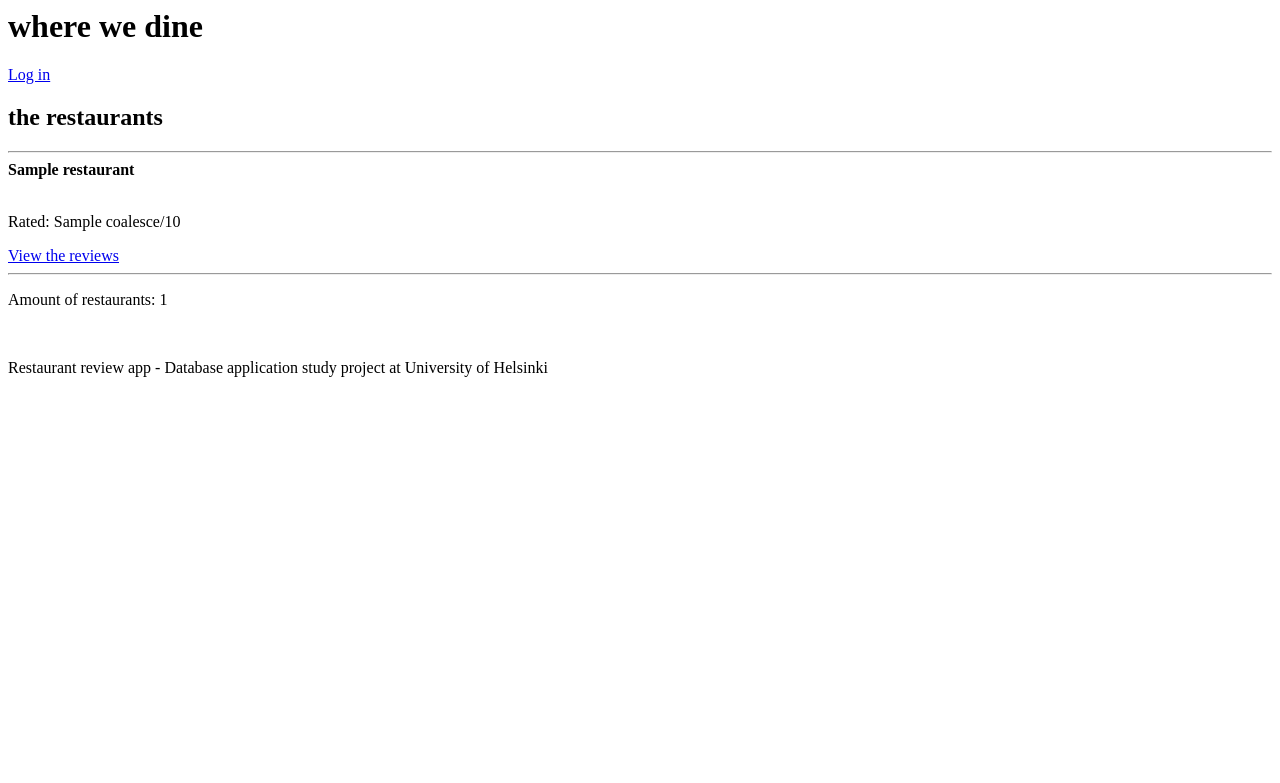
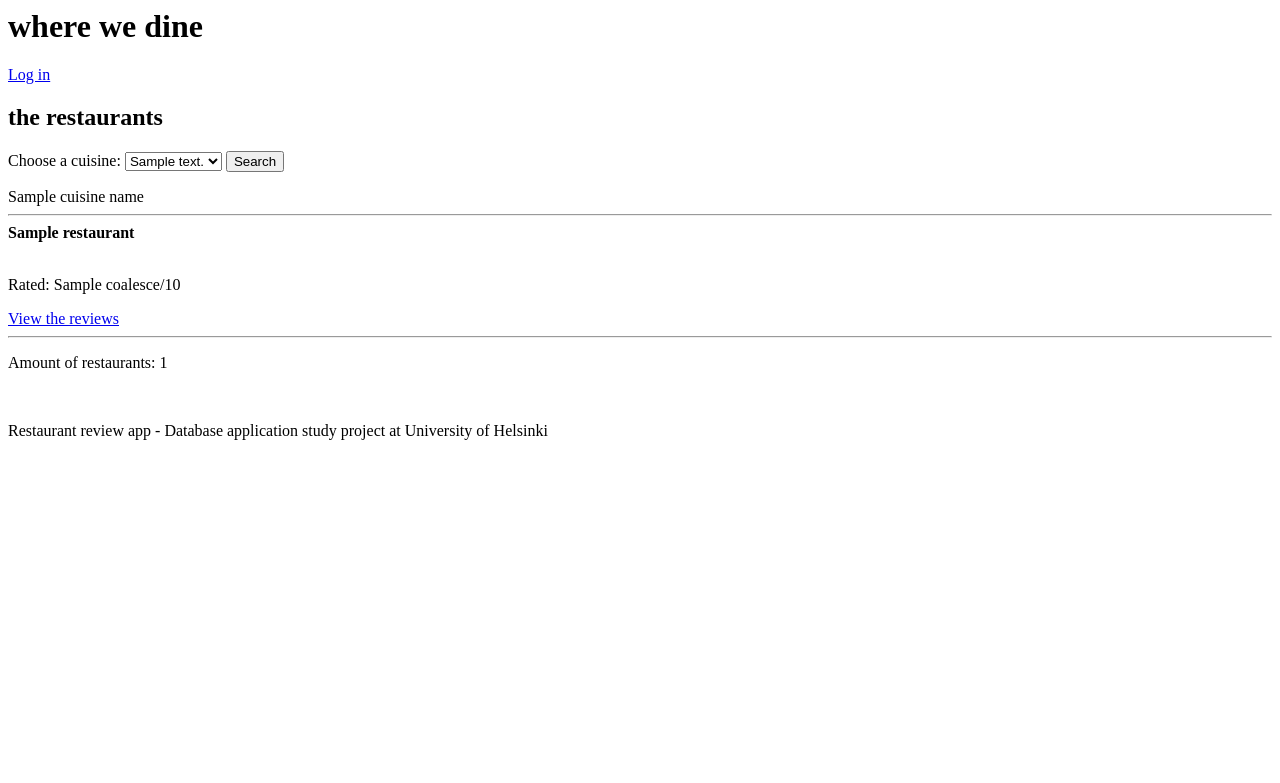
Before and after one commit to leinson/where-we-dine, a Flask app: template templates/index.html in a window 1280 px wide. Shown: the top 783 px of the page. Run offline with Flask 3, Linux system fonts and the light colour scheme; the template is opened without the code that fills it: most values are stand-ins (such as "Sample title", 1, 10 or a date in 2020).

Commit message:
search restaurants by cuisine

```diff
--- a/templates/index.html
+++ b/templates/index.html
@@ -12,6 +12,17 @@
         <a href="/cuisines">Add cuisines</a><br>
     {% endif %}
 {% endif %}
+<form action="/sort_by_cuisine" method=POST>
+    <label for="cuisine">Choose a cuisine:</label>
+    <select name="cuisine_id" id="cuisine_id">
+    {% for cuisine in cuisines %}
+        <option value={{ cuisine.id }}>{{ cuisine.cuisine }}</option>
+    {% endfor %}
+    </select>
+    <input type="submit" value="Search">
+    <input type="hidden" name="csrf_token" value="{{ session.csrf_token }}">
+</form>
+{{ cuisine_name }}
 {% for restaurant in restaurants %}
     <hr>
     <b>{{ restaurant.name }}</b><br>
```
Also changed, not shown: restaurants.py (+12 -1 lines), routes.py (+15 -1 lines).
